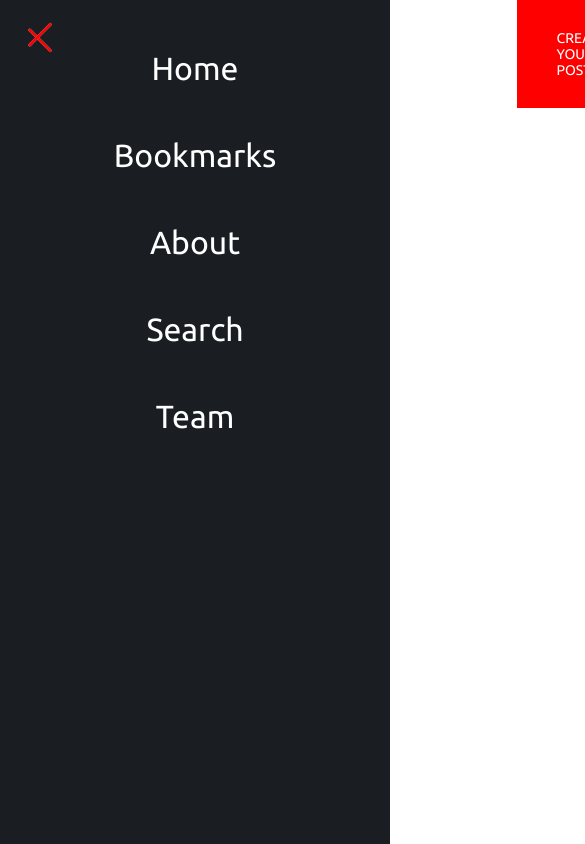
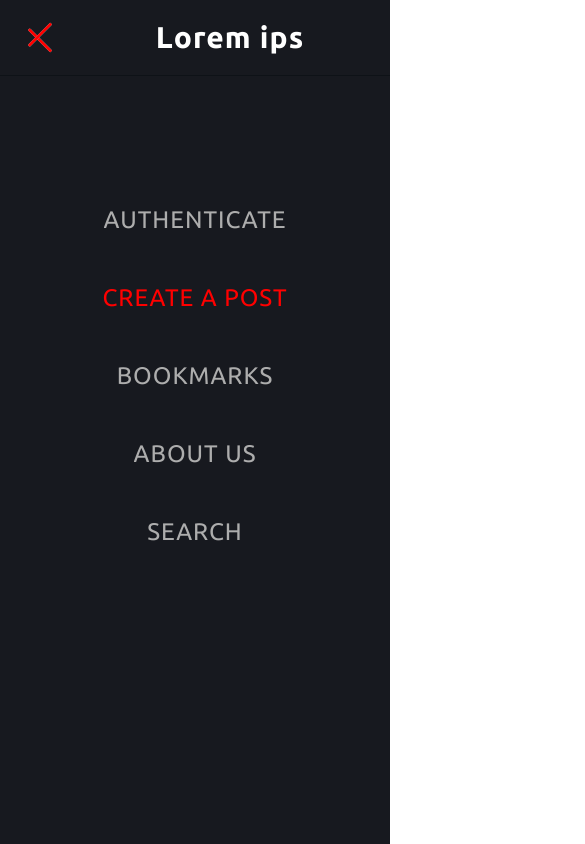
Before and after one commit to DurgeshKr2242/My-Blog, a React (Create React App) app: page / in a window 390 px wide. Both pictures are taken after a click on the label 39 px from the left and 36 px from the top of the page. Shown: the top 844 px of the page, 585 px wide, since content can reach past the window. Built offline with nearby package versions, Linux system fonts and the light colour scheme.

Commit message:
Navbar Completed 🙌🥂

```diff
--- a/src/Components/Navbar/Navbar.js
+++ b/src/Components/Navbar/Navbar.js
@@ -9,7 +9,7 @@ const Navbar = () => {
         <NavbarMenu />
       </div>
       <div className={styles.center}>
-        <p> Blog It</p>
+        <p> Lorem ips</p>
       </div>
       <div className={styles.right}>
         <div className={styles.auth}>
--- a/src/Components/Navbar/Navbar.module.css
+++ b/src/Components/Navbar/Navbar.module.css
@@ -5,6 +5,7 @@
   background-color: var(--lightBlack);
   color: var(--primaryText);
   border-bottom: 1px solid var(--darkBlack);
+  z-index: 100;
 }
 /* .left {
   position: relative;
@@ -19,15 +20,18 @@
   display: grid;
   place-items: center;
   /* float: right; */
-  margin-left: 250px;
+  margin-left: 350px;
 }
 .center p {
   font-weight: 1000;
   font-size: 40px;
-  letter-spacing: 3px;
+  letter-spacing: 2px;
 }
 .auth {
   padding: 30px;
+}
+.auth p {
+  font-size: 14px;
 }
 .newPost {
   padding: 30px 40px 30px 40px;
@@ -42,3 +46,38 @@
   font-size: 14px;
   /* line-height: 73px; */
 }
+
+@media (max-width: 870px) {
+  .center {
+    margin-left: 70px;
+  }
+}
+@media (max-width: 684px) {
+  .center p {
+    font-size: 30px;
+    letter-spacing: 1px;
+  }
+  .auth {
+    padding: 30px 10px 30px 10px;
+  }
+  .newPost p {
+    font-size: 12px;
+  }
+  .newPost {
+    padding: 30px 10px 30px 10px;
+  }
+}
+@media (max-width: 480px) {
+  .newPost {
+    display: none;
+  }
+  .auth {
+    display: none;
+  }
+  .navbarMainContainer {
+    min-height: 75px;
+  }
+  .center {
+    justify-content: flex-end;
+  }
+}
--- a/src/Components/Navbar/NavbarMenu.js
+++ b/src/Components/Navbar/NavbarMenu.js
@@ -12,41 +12,55 @@ const NavbarMenu = () => {
       <div class="menu">
         <div class="menu-inner">
           <ul class="menu-nav">
-            <li class="menu-nav-item">
+            {/* <li class="menu-nav-item">
               <a class="menu-nav-link" href="#">
                 <span>
                   <div>Home</div>
+                </span>
+              </a>
+            </li> */}
+            <li class="menu-nav-item aaaa">
+              <a class="menu-nav-link" href="#">
+                <span>
+                  <div>AUTHENTICATE</div>
+                </span>
+              </a>
+            </li>
+            <li class="menu-nav-item aaaa">
+              <a class="menu-nav-link" href="#">
+                <span>
+                  <div style={{ color: "red" }}>CREATE A POST</div>
                 </span>
               </a>
             </li>
             <li class="menu-nav-item">
               <a class="menu-nav-link" href="#">
                 <span>
-                  <div>Bookmarks</div>
+                  <div>BOOKMARKS</div>
                 </span>
               </a>
             </li>
             <li class="menu-nav-item">
               <a class="menu-nav-link" href="#">
                 <span>
-                  <div>About</div>
+                  <div>ABOUT US</div>
                 </span>
               </a>
             </li>
             <li class="menu-nav-item">
               <a class="menu-nav-link" href="#">
                 <span>
-                  <div>Search</div>
+                  <div>SEARCH</div>
                 </span>
               </a>
             </li>
-            <li class="menu-nav-item">
+            {/* <li class="menu-nav-item">
               <a class="menu-nav-link" href="#">
                 <span>
                   <div>Team</div>
                 </span>
               </a>
-            </li>
+            </li> */}
           </ul>
         </div>
       </div>
--- a/src/Components/Navbar/NavbarMenu.scss
+++ b/src/Components/Navbar/NavbarMenu.scss
@@ -1,5 +1,3 @@
-@import url("https://fonts.googleapis.com/css?family=Lora:400,400i,700");
-
 @mixin sp-layout {
   @media screen and (max-width: 750px) {
     @content;
@@ -11,15 +9,6 @@
     @content;
   }
 }
-
-// body {
-//   display: flex;
-//   justify-content: center;
-//   align-items: center;
-//   min-height: 100vh;
-//   margin: 0;
-//   font-family: Lora, sans-serif;
-// }
 
 p {
   margin: 0;
@@ -142,18 +131,20 @@ p {
 
 .menu {
   position: fixed;
-  top: 0;
+  top: 76px;
   left: 0;
   width: 100%;
   height: 100%;
   display: flex;
   justify-content: center;
-  align-items: center;
-  background: #1a1e23;
+  // padding-top: 150px;
+  // align-items: center;
+  background: var(--lightBlack);
   opacity: 0;
   overflow-x: hidden;
   visibility: hidden;
   transition: 0.3s;
+  padding-top: 80px;
 
   @include sp-layout {
     display: block;
@@ -182,8 +173,10 @@ p {
       position: relative;
       display: inline-flex;
       font-size: 2rem;
-      color: white;
+      letter-spacing: 1px;
+      color: var(--secondaryText);
       text-decoration: none;
+      // transition: 1s linear;
 
       span {
         overflow: hidden;
@@ -214,3 +207,39 @@ p {
     }
   }
 }
+.menu-nav-item div:hover {
+  font-weight: 600;
+
+  font-size: 2.5rem;
+  color: var(--primaryText);
+}
+
+@media (min-width: 480px) {
+  .aaaa {
+    display: none;
+  }
+  .menu-nav li {
+    margin-bottom: 20px;
+  }
+}
+
+// @media (max-width: 750px) {
+//   .menu-nav {
+//     margin-top: 80px;
+//   }
+// }
+
+@media (max-width: 480px) {
+  // .menu-nav {
+  //   margin-top: 80px;
+  // }
+  .menu-nav-link {
+    font-size: 1.5rem;
+  }
+  .menu-nav-item div:hover {
+    font-weight: 600;
+
+    font-size: 2rem;
+    color: var(--primaryText);
+  }
+}
```
